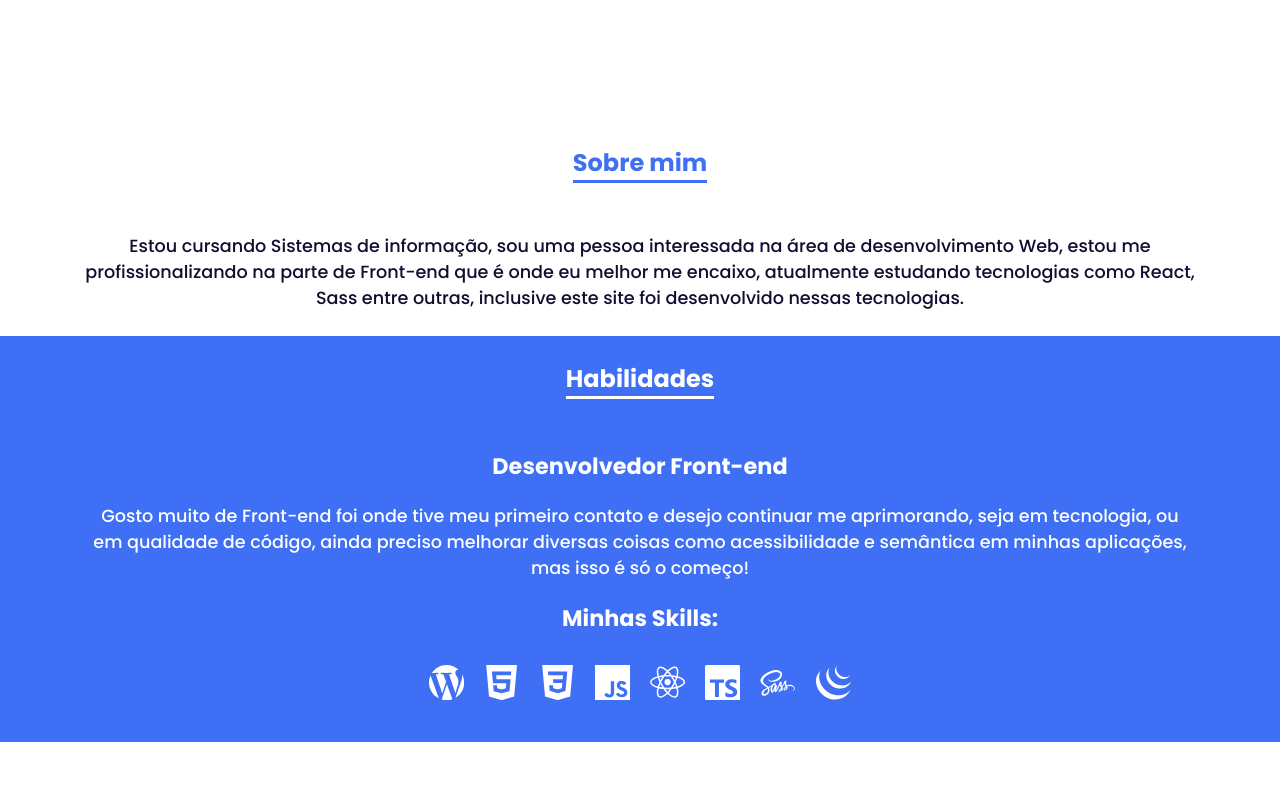
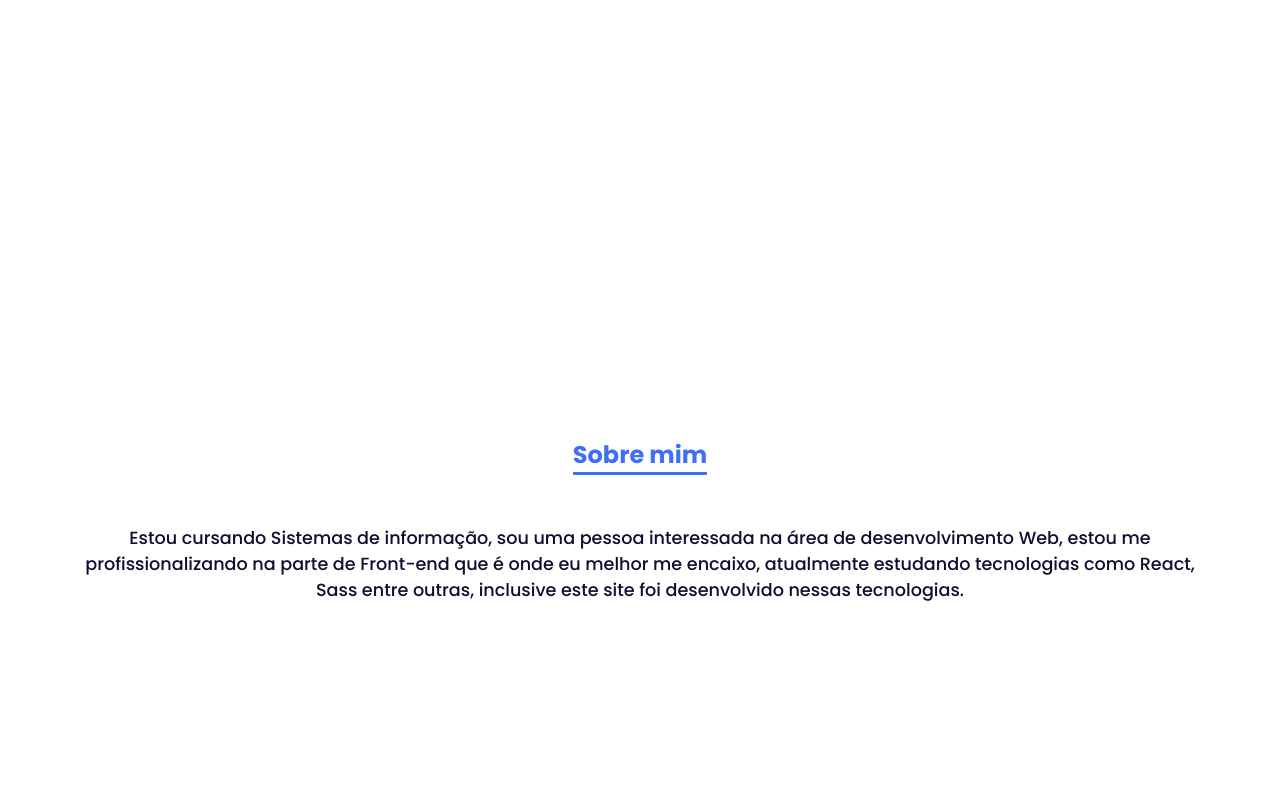
Before and after one commit to Luccasoncini/Portif-lio-, a React (Create React App) app: page / in a window 1280 px wide. Shown: the part 680-1480 px from the top of the page. Before the commit the page ends 1422 px from the top, so only its background shows below. Built offline with nearby package versions, Linux system fonts and the light colour scheme.

Commit message:
fix error on height

```diff
--- a/src/components/home/home.scss
+++ b/src/components/home/home.scss
@@ -50,6 +50,10 @@
     }
     .about-section{
         padding: 25px 0px;
+        min-height: 100vh;
+        display: flex;
+        justify-content: center;
+        align-items: center;
         .about-principal-content{
             display: flex;
             justify-content: center;
@@ -76,6 +80,11 @@
     .skills-section{
         padding: 25px 0px;
         background-color: #3e6ff4;
+        min-height: 100vh;
+        display: flex;
+        justify-content: center;
+        align-items: center;
+
         .skills-principal-content{
             .skills-title{
                 display: flex;
```
